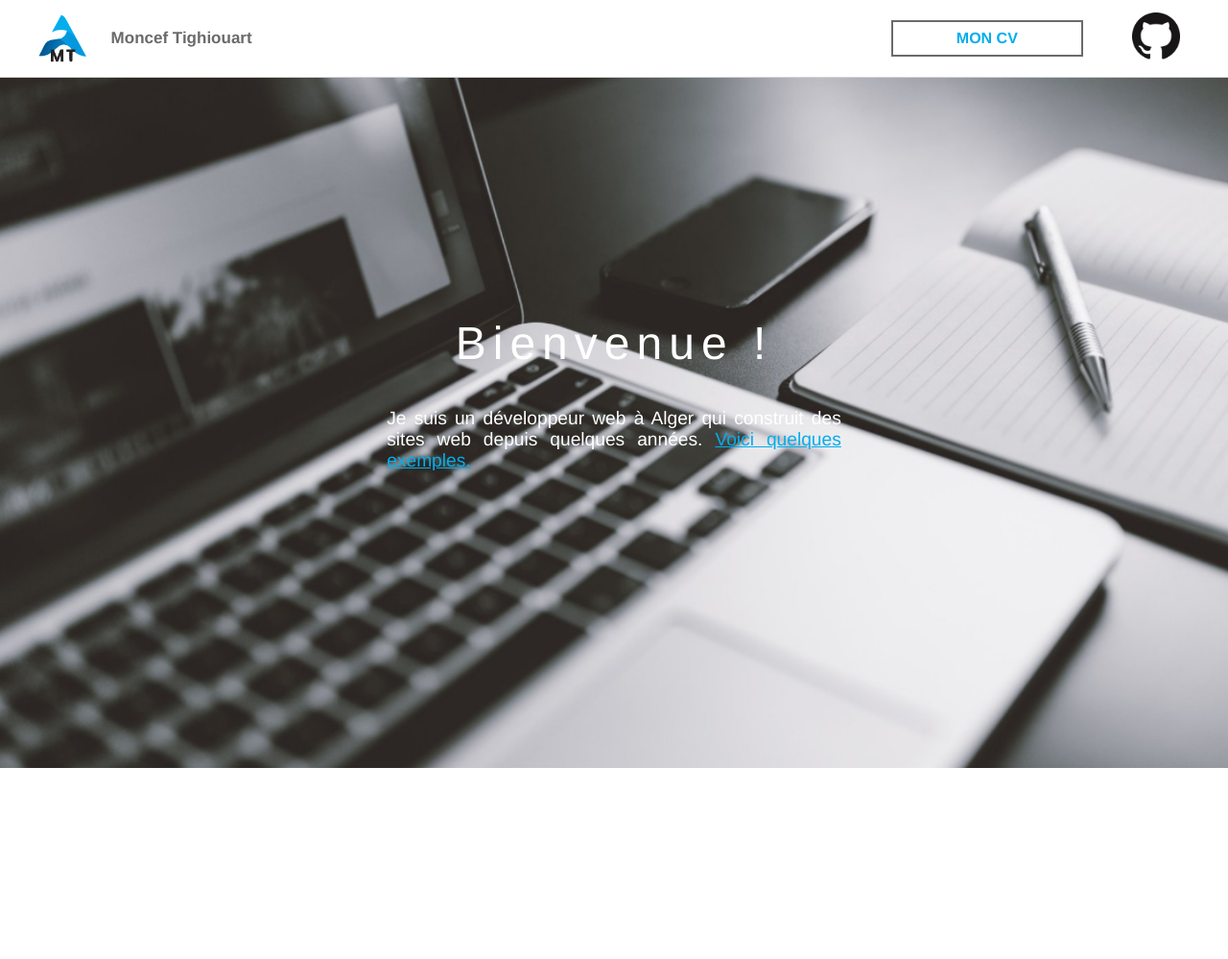
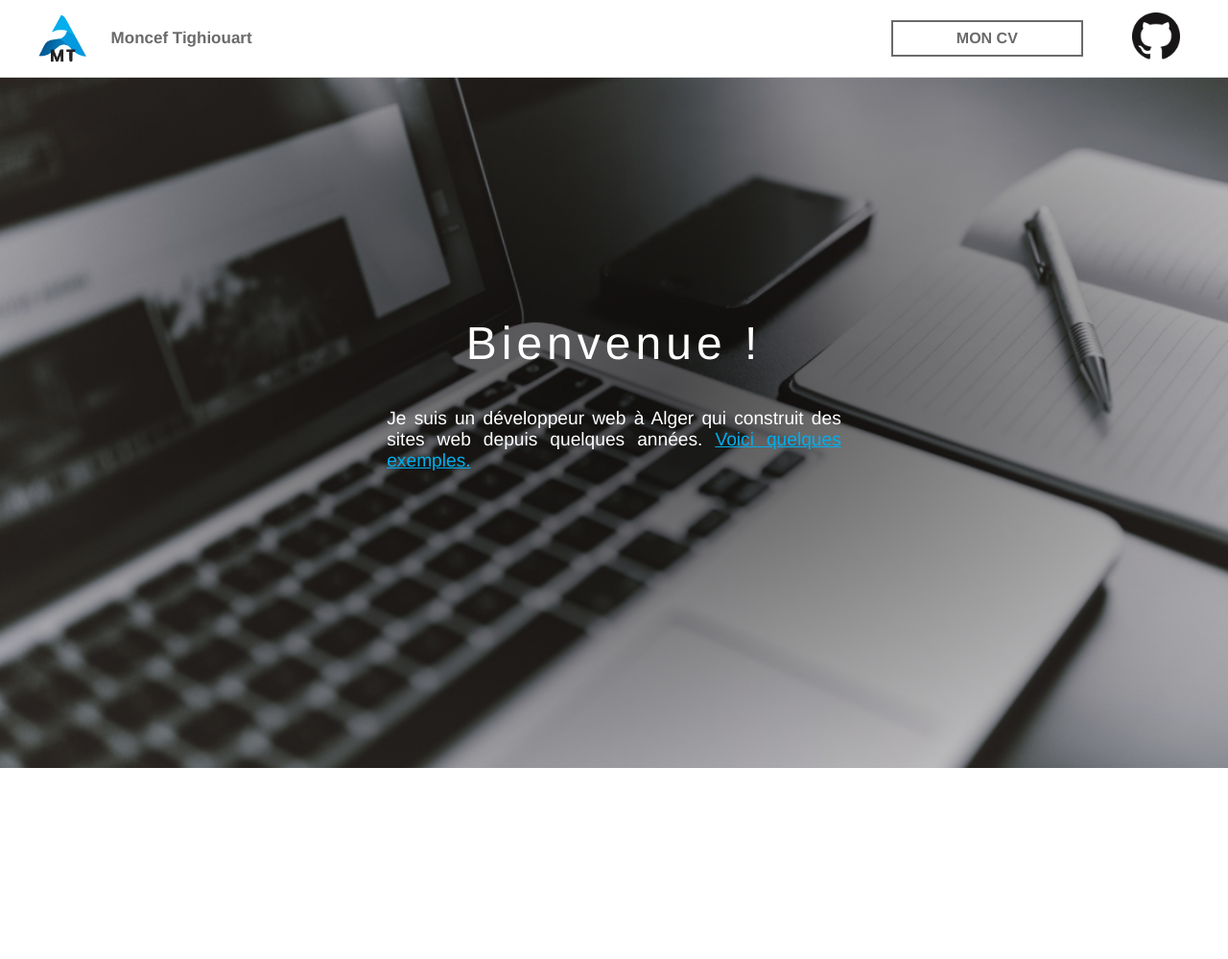
Before and after one commit to Moncef-Tighi/portfolio, a PHP site: page / in a window 1280 px wide. Shown: the top 999 px of the page at 96% size. Run offline with PHP 8.4, Linux system fonts and the light colour scheme.

Commit message:
Refactorisation divers

```diff
--- a/index.html
+++ b/index.html
@@ -23,7 +23,7 @@
 </header>
 
 
-<article id="first">
+<article id="introduction">
     <div>
         <h1>Bienvenue ! </h1>
         <h3>Je suis un développeur web à Alger qui construit des sites web depuis quelques années.
@@ -32,11 +32,12 @@
     </div>
 </article>
 
-<article id="second">
+<article id="portfolio">
+
 
 </article>
 
-<article id="last">
+<article id="contact">
 
 </article>
 </body>
--- a/main.css
+++ b/main.css
@@ -50,7 +50,8 @@ header div {
     text-transform:uppercase;
     cursor: pointer;
     top: 0;
-    transition: 0.25s;
+    color: #6a6a6a;
+    transition: 0.35s;
 }
 
 #cv:hover {
@@ -69,14 +70,14 @@ article {
     height: 100vh;
 }
 
-#first {
+#introduction {
     display: flex;
     justify-content: center;
     align-items: center;
     overflow: auto;
     position: relative;
 }
-#first::before {
+#introduction::before {
     content: "";
     display: block;
     position: fixed;
@@ -85,34 +86,34 @@ article {
     margin-left: -10px;
     left: 0;
     right: 0;
-    background-image: url("intro.png");
+    background: radial-gradient(#000000ab, #00000000),url("intro.png");
     background-repeat: no-repeat;
     background-size: cover;
     z-index: -1;
     transition-duration: 1.3s;
 }
-#first:hover::before {
-    filter: blur(10px);
-    width: 112%;
-    height: 112%;
+#introduction:hover::before {
+    filter: blur(5px);
+    width: 111%;
+    height: 111%;
 
 }
-#first div {
+#introduction div {
     text-align: center;
     width: 37%;
 }
 
-#first div h3 {
+#introduction div h3 {
     text-align: justify;
     font-size: 1.2em;
     font-weight: 100;
 }
-#first div h1 {
+#introduction div h1 {
     font-size: 3em;
-    letter-spacing: 7px;
+    letter-spacing: 5px;
     font-weight: 100;
 }
-#second {
+#portfolio {
     background-color: white;
 }
 
@@ -124,6 +125,6 @@ article {
 
 
 
-#last {
+#contact {
     background-color: black;
 }
```
